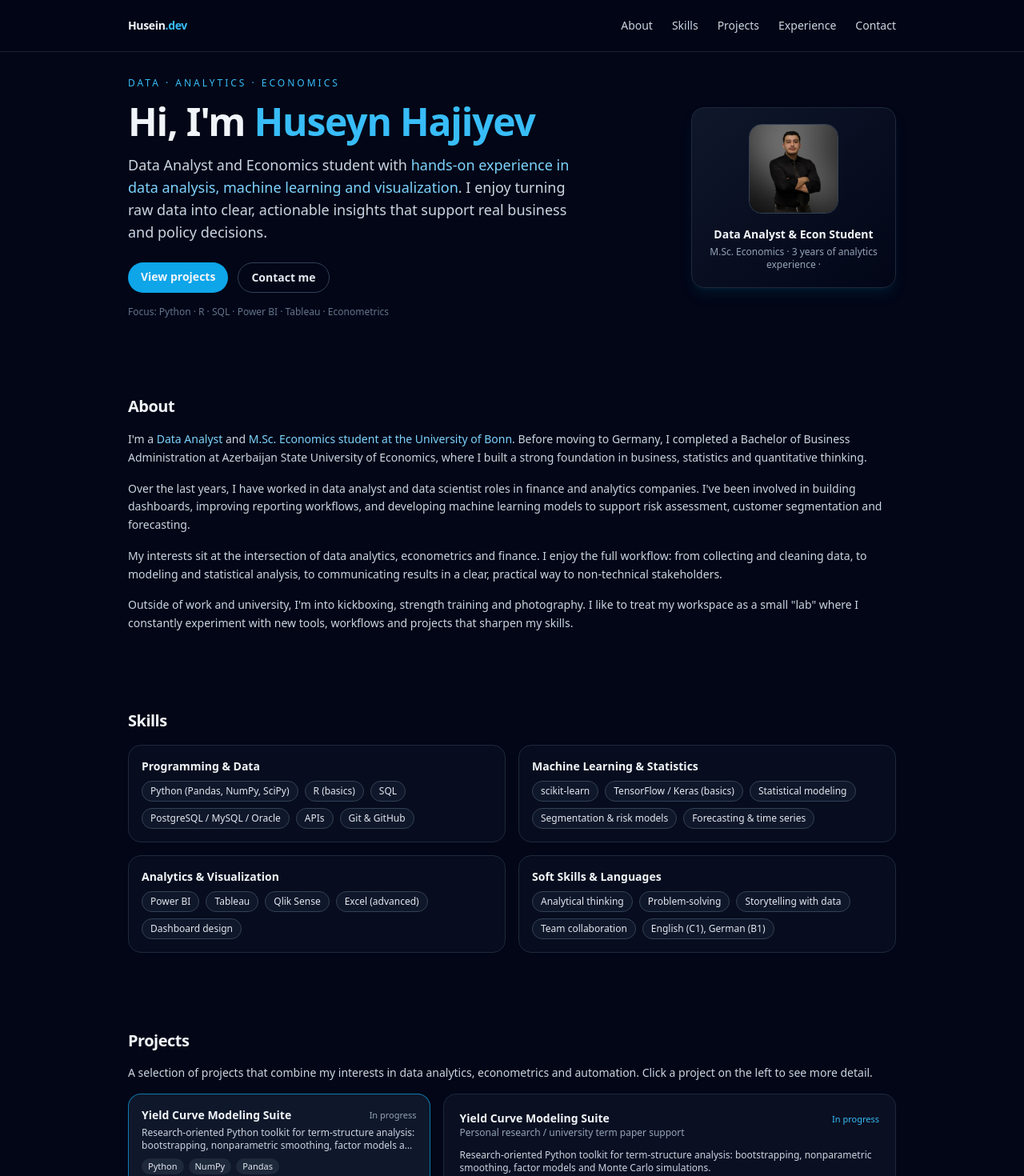
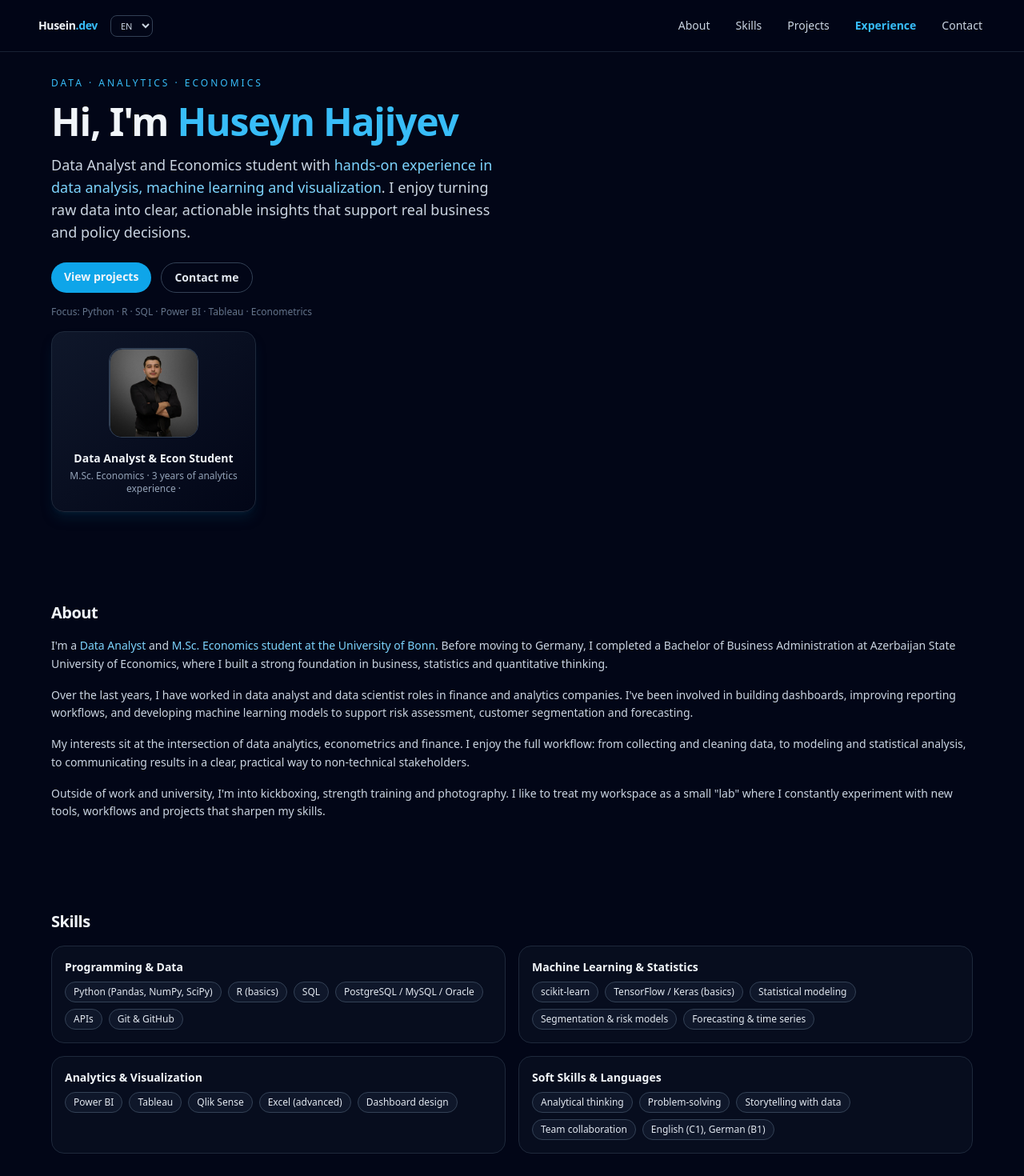
Before and after one commit to HuseinHaji/husein-portfolio, a React (Vite) app: page / in a window 1280 px wide. Shown: the top 1470 px of the page at 80% size. Built offline with nearby package versions, Linux system fonts and the light colour scheme.

Commit message:
Page Updated v.4

```diff
--- a/src/App.jsx
+++ b/src/App.jsx
@@ -11,7 +11,7 @@ function App() {
     <div className="min-h-screen bg-slate-950 text-slate-100">
       <Navbar />
 
-      <main className="max-w-5xl mx-auto px-4 sm:px-6 lg:px-8 pt-24 pb-16 space-y-24">
+      <main className="max-w-7xl mx-auto px-6 sm:px-10 lg:px-16 pt-24 pb-24 space-y-28 text-[15px] sm:text-[16px]">
         <Hero />
         <About />
         <Skills />
--- a/src/components/About.jsx
+++ b/src/components/About.jsx
@@ -1,6 +1,6 @@
 export default function About() {
   return (
-    <section id="about" className="space-y-4">
+    <section id="about" className="space-y-4 scroll-mt-28">
       <h2 className="text-xl font-semibold tracking-tight">
         About
       </h2>
--- a/src/components/Contact.jsx
+++ b/src/components/Contact.jsx
@@ -1,6 +1,6 @@
 export default function Contact() {
   return (
-    <section id="contact" className="space-y-4">
+    <section id="contact" className="space-y-4 scroll-mt-28">
       <h2 className="text-xl font-semibold tracking-tight">
         Contact
       </h2>
--- a/src/components/Experience.jsx
+++ b/src/components/Experience.jsx
@@ -46,7 +46,7 @@ const experiences = [
 
 export default function Experience() {
   return (
-    <section id="experience" className="space-y-4">
+    <section id="experience" className="space-y-4 scroll-mt-28">
       <h2 className="text-xl font-semibold tracking-tight">
         Experience & Education
       </h2>
--- a/src/components/Hero.jsx
+++ b/src/components/Hero.jsx
@@ -4,7 +4,7 @@ export default function Hero() {
   return (
     <section
       id="top"
-      className="flex flex-col md:flex-row items-start md:items-center gap-8"
+      className="space-y-4 scroll-mt-28"
     >
       {/* Left – text */}
       <div className="flex-1 space-y-4">
@@ -49,11 +49,18 @@ export default function Hero() {
       <div className="w-full md:w-64">
         <div className="relative rounded-2xl border border-slate-800 bg-gradient-to-br from-slate-900 to-slate-950 p-5 shadow-lg shadow-sky-950/40">
         <div className="h-28 w-28 mx-auto mb-4 rounded-2xl overflow-hidden border border-slate-700">
-          <img
-            src={huseynPhoto}
-            alt="Huseyn Hajiyev"
-            className="h-full w-full object-cover"
-          />
+          <a
+            href="https://www.linkedin.com/in/huseynhajiyev10"
+            target="_blank"
+            rel="noopener noreferrer"
+            className="block h-28 w-28 mx-auto mb-4 rounded-2xl overflow-hidden border border-slate-700 hover:border-sky-400 transition-all"
+          >
+            <img
+              src={huseynPhoto}   // keep your import
+              alt="Huseyn Hajiyev"
+              className="h-full w-full object-cover"
+            />
+          </a>
         </div>
           <div className="space-y-1 text-center">
             <p className="text-sm font-semibold text-slate-100">
--- a/src/components/Navbar.jsx
+++ b/src/components/Navbar.jsx
@@ -1,3 +1,5 @@
+import { useState, useEffect } from "react";
+
 const navItems = [
   { id: "about", label: "About" },
   { id: "skills", label: "Skills" },
@@ -7,19 +9,81 @@ const navItems = [
 ];
 
 export default function Navbar() {
+  const [active, setActive] = useState("about");
+
+  useEffect(() => {
+    const handleScroll = () => {
+      navItems.forEach((item) => {
+        const section = document.getElementById(item.id);
+        if (!section) return;
+
+        const rect = section.getBoundingClientRect();
+        // 120px below top to account for navbar height
+        if (rect.top <= 120 && rect.bottom >= 120) {
+          setActive(item.id);
+        }
+      });
+    };
+
+    window.addEventListener("scroll", handleScroll, { passive: true });
+    handleScroll(); // run once on mount
+    return () => window.removeEventListener("scroll", handleScroll);
+  }, []);
+
   return (
     <header className="fixed top-0 inset-x-0 z-30 backdrop-blur border-b border-slate-800/80 bg-slate-950/70">
-        <nav className="max-w-5xl mx-auto px-4 sm:px-6 lg:px-8 flex items-center justify-between h-16">
-          <a href="#top" className="text-sm font-semibold tracking-tight">
-            <span className="text-slate-100">Husein</span>
+      <nav className="max-w-7xl mx-auto px-4 sm:px-8 lg:px-12 flex items-center justify-between h-16">
+        {/* Logo + language selector */}
+        <div className="flex items-center gap-4">
+          <a
+            href="#top"
+            className="text-sm font-semibold tracking-tight text-slate-100"
+          >
+            <span>Husein</span>
             <span className="text-sky-400">.dev</span>
           </a>
+
+          {/* simple language selector UI (not wired yet) */}
+          <select
+            className="hidden sm:block bg-slate-950 border border-slate-700 text-[11px] text-slate-300 px-2 py-1 rounded-lg focus:outline-none focus-visible:ring-1 focus-visible:ring-sky-500"
+            defaultValue="EN"
+          >
+            <option value="EN">EN</option>
+            <option value="DE">DE</option>
+            <option value="AZ">AZ</option>
+          </select>
+        </div>
+
+        {/* Desktop nav */}
         <div className="hidden sm:flex gap-6 text-sm">
           {navItems.map((item) => (
             <a
               key={item.id}
               href={`#${item.id}`}
-                className="text-slate-300 hover:text-sky-400 transition-colors"
+              onClick={() => setActive(item.id)}
+              className={`transition-all ${
+                active === item.id
+                  ? "text-sky-400 font-semibold"
+                  : "text-slate-300 hover:text-sky-400"
+              } focus:outline-none focus-visible:ring-1 focus-visible:ring-sky-500 rounded-md px-1`}
+            >
+              {item.label}
+            </a>
+          ))}
+        </div>
+
+        {/* Mobile simple nav (just anchors, no burger for now) */}
+        <div className="flex sm:hidden gap-3 text-xs">
+          {navItems.map((item) => (
+            <a
+              key={item.id}
+              href={`#${item.id}`}
+              onClick={() => setActive(item.id)}
+              className={`transition-all ${
+                active === item.id
+                  ? "text-sky-400 font-semibold"
+                  : "text-slate-300 hover:text-sky-400"
+              }`}
             >
               {item.label}
             </a>
--- a/src/components/Projects.jsx
+++ b/src/components/Projects.jsx
@@ -53,7 +53,7 @@ export default function Projects() {
   const activeProject = projects.find((p) => p.slug === activeSlug);
 
   return (
-    <section id="projects" className="space-y-4">
+    <section id="projects" className="space-y-4 scroll-mt-28">
       <h2 className="text-xl font-semibold tracking-tight">
         Projects
       </h2>
@@ -74,7 +74,7 @@ export default function Projects() {
                 onClick={() => setActiveSlug(project.slug)}
                 className={`w-full text-left rounded-2xl border p-4 transition-colors ${
                   isActive
-                    ? "border-sky-500/70 bg-slate-900"
+                    ? "border-sky-500/90 bg-slate-900 shadow-lg shadow-sky-900/40"
                     : "border-slate-800 bg-slate-900/40 hover:border-slate-600"
                 }`}
               >
--- a/src/components/Skills.jsx
+++ b/src/components/Skills.jsx
@@ -44,7 +44,7 @@ const skillGroups = [
 
 export default function Skills() {
   return (
-    <section id="skills" className="space-y-4">
+    <section id="skills" className="space-y-4 scroll-mt-28">
       <h2 className="text-xl font-semibold tracking-tight">
         Skills
       </h2>
--- a/src/index.css
+++ b/src/index.css
@@ -9,3 +9,10 @@ body {
 html {
   scroll-behavior: smooth;
 }
+
+@media (max-width: 480px) {
+  body {
+    font-size: 15px;
+    padding: 0 10px;
+  }
+}
```
Lines whose indentation alone changed are shown as unchanged.
